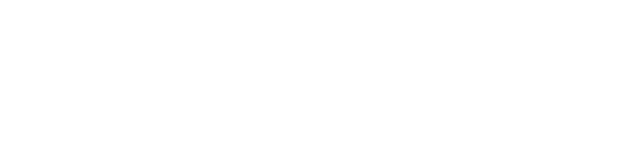
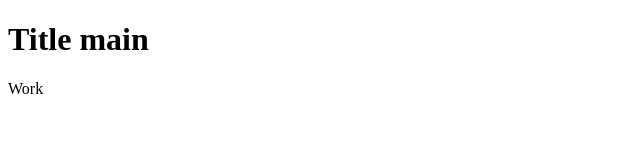
Before and after one commit to filypef/git-le-wagon, a plain HTML site: page index.html in a window 1280 px wide. Shown: the whole page, without its empty margins (0-640 px from the left). Drawn offline with Linux system fonts and the light colour scheme.

Commit message:
adicionando conteudo

```diff
--- a/index.html
+++ b/index.html
@@ -4,9 +4,10 @@
     <meta charset="UTF-8">
     <meta name="viewport" content="width=device-width, initial-scale=1.0">
     <meta http-equiv="X-UA-Compatible" content="ie=edge">
-    <title>Document</title>
+    <title>Git</title>
 </head>
 <body>
-
+   <h1>Title main</h1>
+   <p>Work</p>
 </body>
 </html>
```
